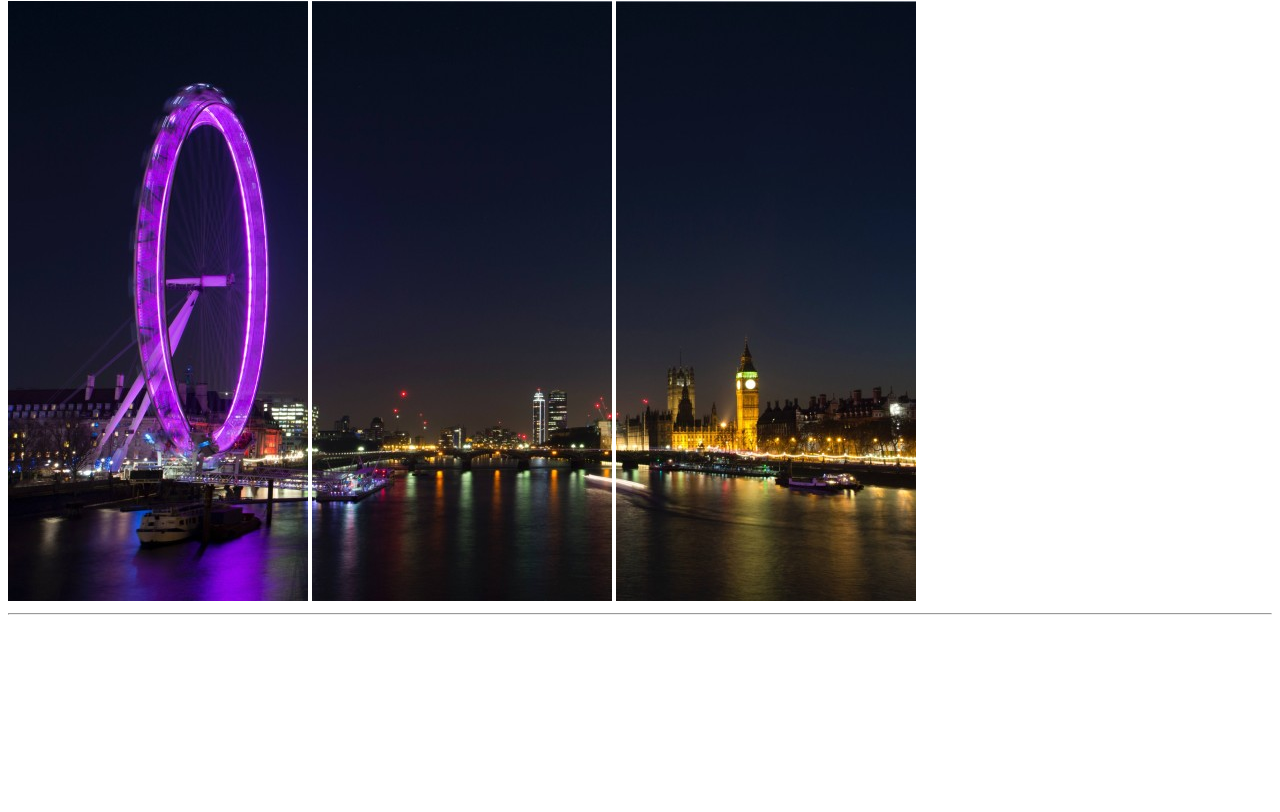
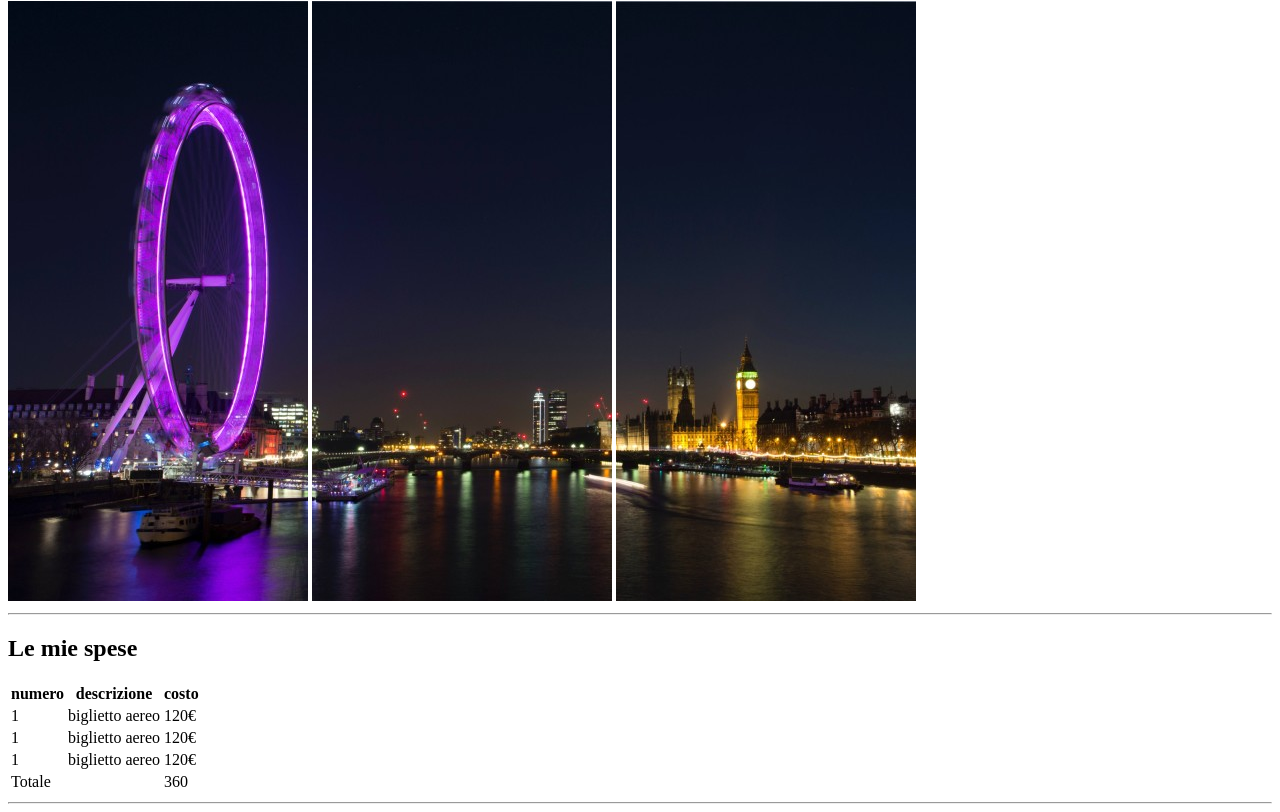
Before and after one commit to Richiisontheway/html-london-trip, a plain HTML site: page index.html in a window 1280 px wide. Shown: the part 79-891 px from the top of the page. Before the commit the page ends 800 px from the top, so only its background shows below. Drawn offline with Linux system fonts and the light colour scheme.

Commit message:
fine tabella in main

```diff
--- a/index.html
+++ b/index.html
@@ -10,7 +10,7 @@
 
         <header>
 
-        <h1>Il mio viaggio a londra</h1>
+            <h1>Il mio viaggio a londra</h1>
 
             <img src="./img/pexels-bill-emrich-230794-0.jpg" alt="">
 
@@ -23,6 +23,68 @@
 
         </header>
 
+        <main>
+
+            <section>
+
+                <h2>Le mie spese</h2>
+                <table>
+
+                    <tr>
+
+                        <th>numero</th>
+
+                        <th>descrizione</th>
+
+                        <th>costo</th>
+
+                    </tr>
+
+                    <tr>
+
+                        <td>1</td>
+
+                        <td>biglietto aereo</td>
+
+                        <td>120€</td>
+
+                    </tr>
+
+                    <tr>
+
+                        <td>1</td>
+
+                        <td>biglietto aereo</td>
+
+                        <td>120€</td>
+
+                    </tr>
+                    <tr>
+
+                        <td>1</td>
+
+                        <td>biglietto aereo</td>
+
+                        <td>120€</td>
+
+                    </tr>
+
+                    <tr>
+
+                        <td>Totale</td>
+
+                        <td></td>
+
+                        <td>360</td>
+
+                    </tr>
+                </table>
+
+                <hr>
+
+            </section>
+        </main>
+
 
     </body>
 </html>
```
